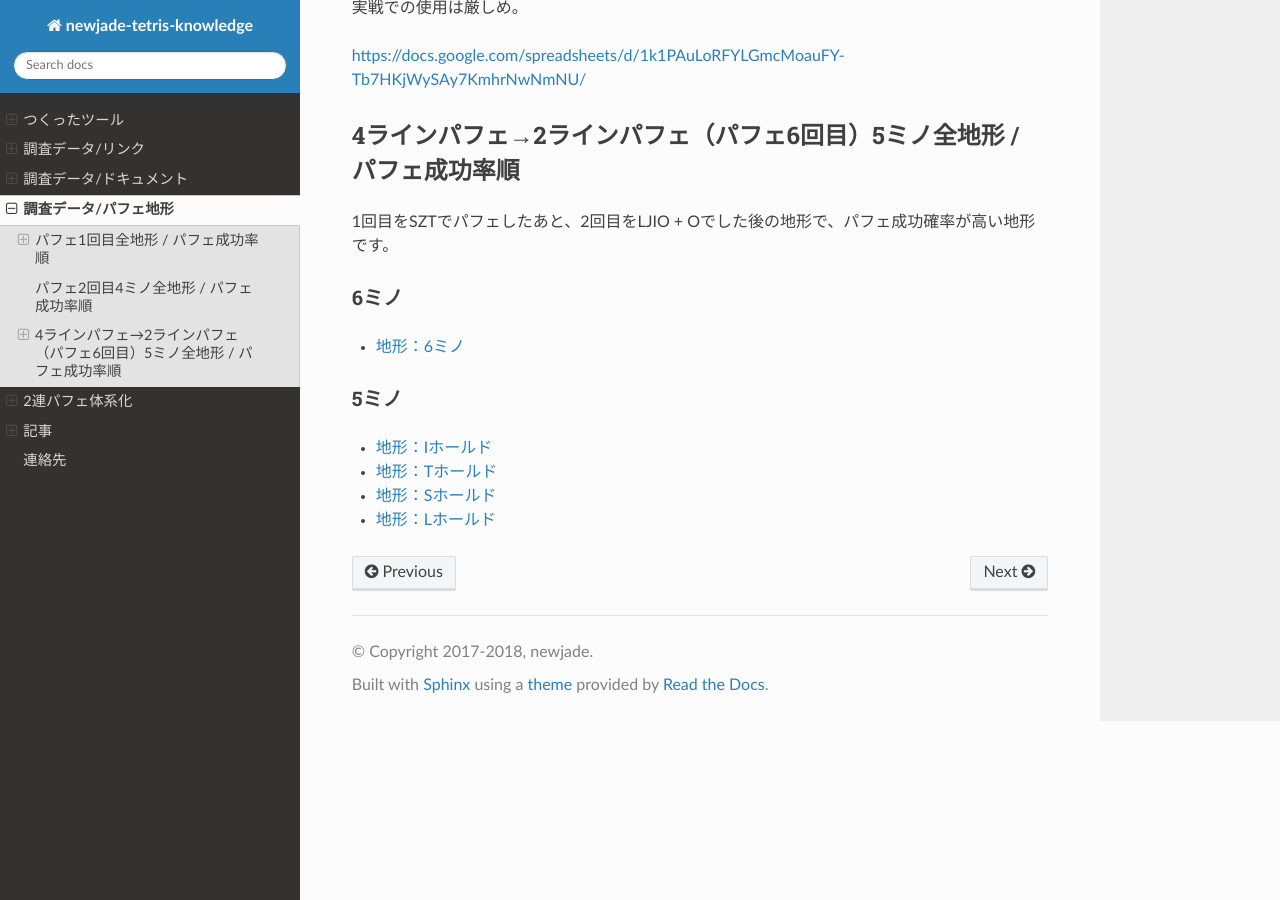
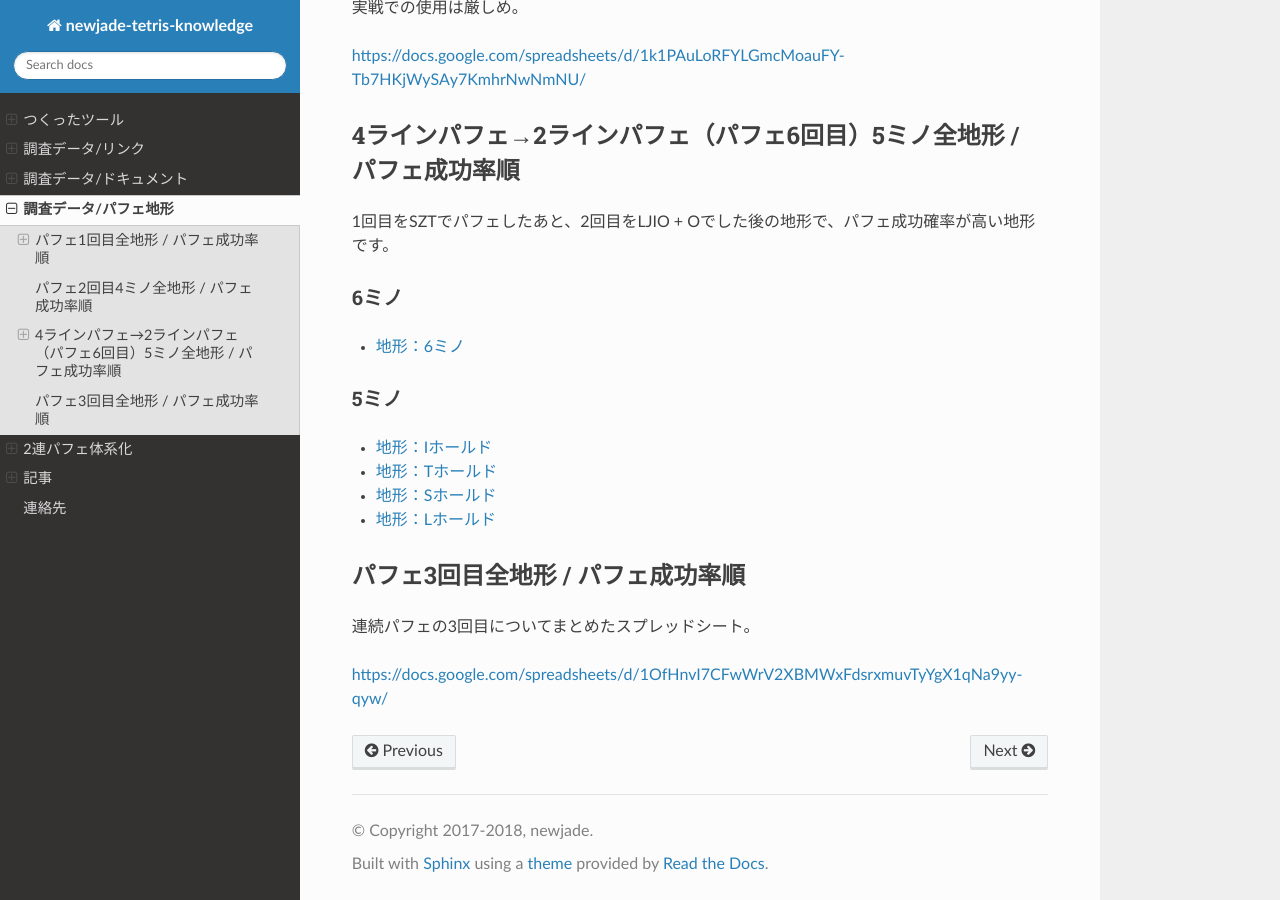
Before and after one commit to knewjade/tetris-knowledge-sphinx, a Sphinx documentation site: the page built from source/publish_pc.rst, in a window 1280 px wide and 900 px high, scrolled down 1092 px. Built offline with Sphinx 7.4.7 and the Read the Docs theme 2.0.0, drawn with Linux system fonts in a browser that asks for light colours.

Commit message:
Add all field in 3rd PC

```diff
--- a/source/publish_pc.rst
+++ b/source/publish_pc.rst
@@ -66,3 +66,11 @@ https://docs.google.com/spreadsheets/d/1k1PAuLoRFYLGmcMoauFY-Tb7HKjWySAy7KmhrNwN
 * `地形：Tホールド <https://s3-ap-northeast-1.amazonaws.com/sfinder/store/cycle6/useO/ILJSZ.html>`__
 * `地形：Sホールド <https://s3-ap-northeast-1.amazonaws.com/sfinder/store/cycle6/useO/TILJZ.html>`__
 * `地形：Lホールド <https://s3-ap-northeast-1.amazonaws.com/sfinder/store/cycle6/useO/TIJSZ.html>`__
+
+
+パフェ3回目全地形 / パフェ成功率順
+===========================================
+
+連続パフェの3回目についてまとめたスプレッドシート。
+
+https://docs.google.com/spreadsheets/d/1OfHnvI7CFwWrV2XBMWxFdsrxmuvTyYgX1qNa9yy-qyw/
```
